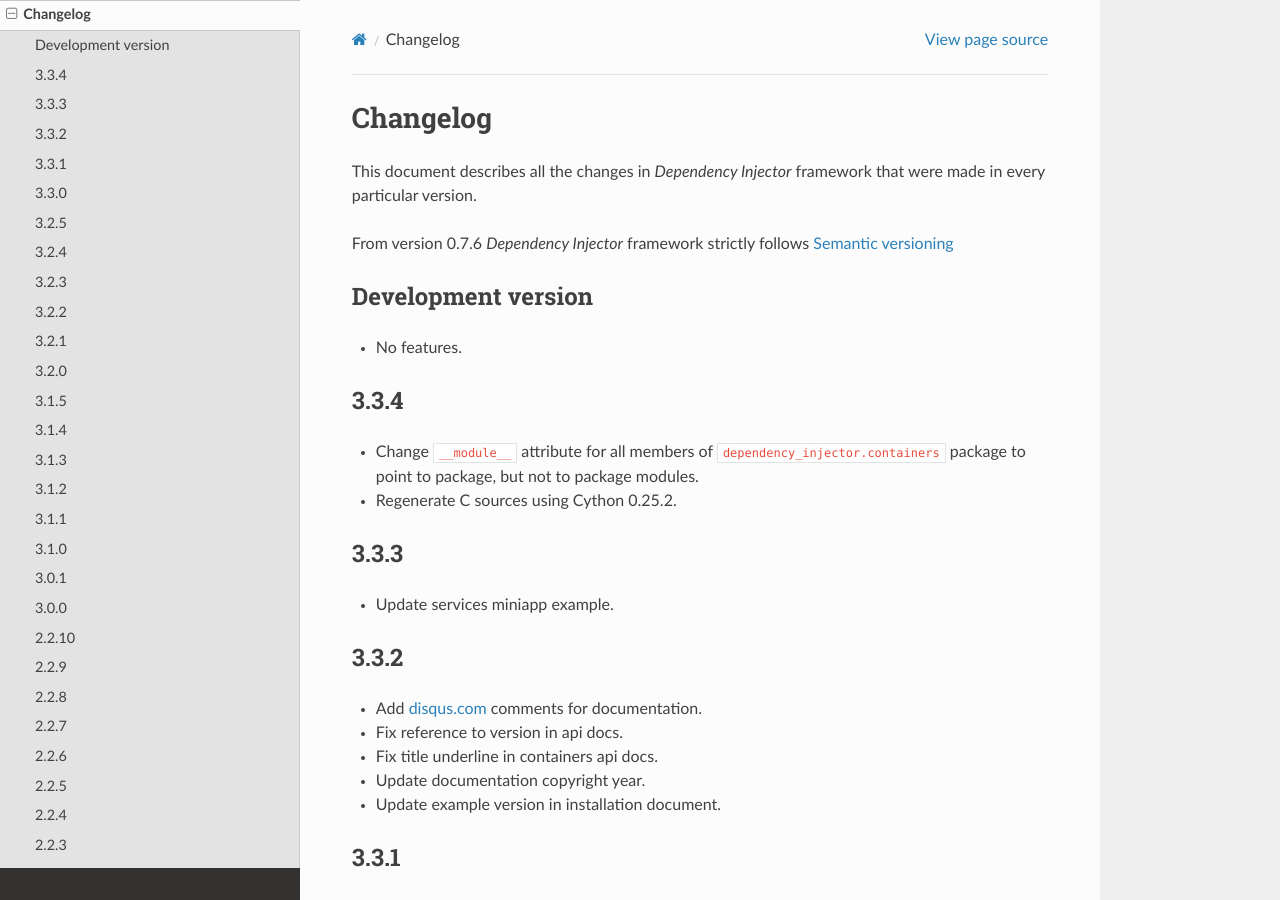
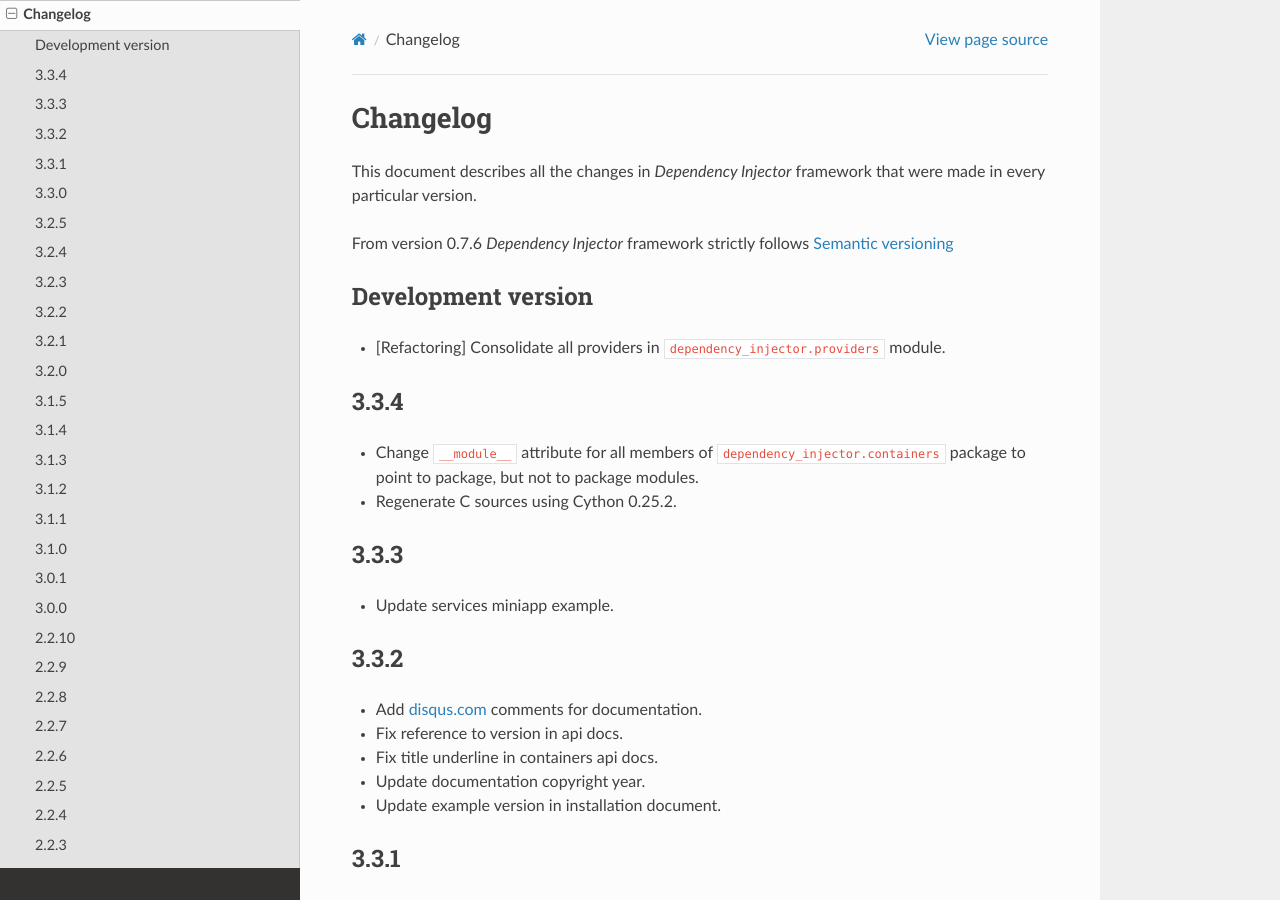
Before and after one commit to ets-labs/python-dependency-injector, a Sphinx documentation site: the page built from docs/main/changelog.rst, in a window 1280 px wide and 900 px high. Built offline with Sphinx 7.4.7 and the Read the Docs theme 2.0.0, drawn with Linux system fonts in a browser that asks for light colours.

Commit message:
Update changelog

```diff
--- a/docs/main/changelog.rst
+++ b/docs/main/changelog.rst
@@ -9,7 +9,10 @@
 
 Development version
 -------------------
-- No features.
+.. - No features.
+
+- [Refactoring] Consolidate all providers in
+  ``dependency_injector.providers`` module.
 
 3.3.4
 -----
```
